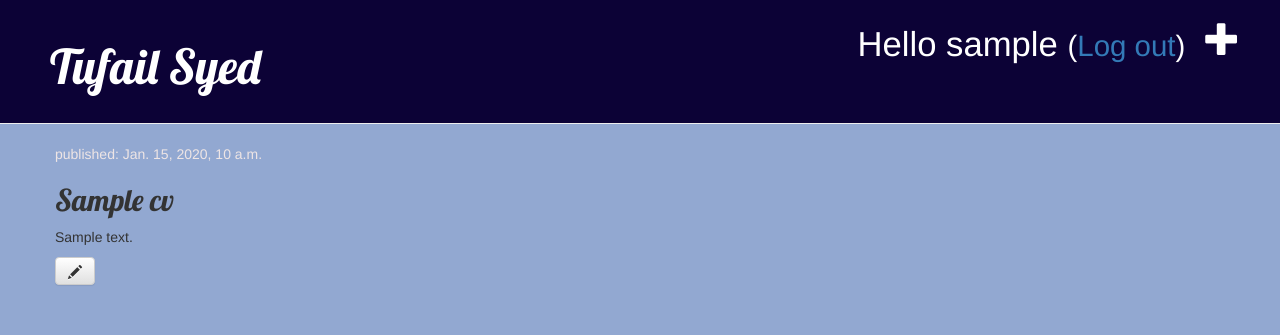
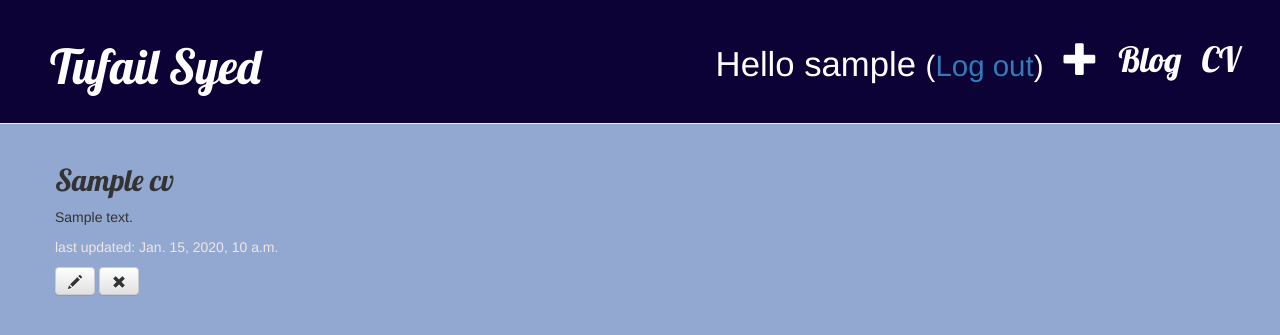
Before and after one commit to TufailSyed/my-first-blog, a Django app: page /cv/ in a window 1280 px wide. Shown: the top 335 px of the page. Run offline with Django 3.2, Linux system fonts and the light colour scheme; a user stored in the database is signed in; tables that the repository leaves empty hold one stand-in row (values such as "Sample post"); some libraries are stand-ins or nearby versions.

Commit message:
Can now navigate through the site

```diff
--- a/blog/templates/blog/base.html
+++ b/blog/templates/blog/base.html
@@ -9,6 +9,8 @@
     </head>
     <body>
         <div class="page-header">
+            <h2><a href="{% url 'cv' %}" class="top-menu">CV</a></h2>
+            <h2><a href="{% url 'post_list' %}" class="top-menu">Blog</a></h2>
             {% if user.is_authenticated %}
                 <a href="{% url 'post_new' %}" class="top-menu"><span class="glyphicon glyphicon-plus"></span></a>
                 <a href="{% url 'post_draft_list' %}" class="top-menu"><span class="glyphicon glyphicon-edit"></span></a>
--- a/cv/templates/cv/base.html
+++ b/cv/templates/cv/base.html
@@ -9,6 +9,8 @@
     </head>
     <body>
         <div class="page-header">
+            <h2><a href="{% url 'cv' %}" class="top-menu">CV</a></h2>
+            <h2><a href="{% url 'post_list' %}" class="top-menu">Blog</a></h2>
             {% if user.is_authenticated %}
                 <a href="{% url 'cv_new' %}" class="top-menu"><span class="glyphicon glyphicon-plus"></span></a>
                 <p class="top-menu">Hello {{ user.username }} <small>(<a href="{% url 'logout' %}">Log out</a>)</small></p>
--- a/cv/templates/cv/cv.html
+++ b/cv/templates/cv/cv.html
@@ -2,14 +2,17 @@
 {% block content %}
     {% for cv in cvs %}
         <div class="cv">
-            <div class="date">
-                <p>published: {{ cv.published_date }}</p>
-            </div>
             <h2>{{ cv.title }}</a></h2>
             <div class="cv_text">
                 <p>{{ cv.text|linebreaksbr }}</p>
             </div>
+            <div class="date">
+                <p>last updated: {{ cv.published_date }}</p>
+            </div>
+            {% if user.is_authenticated %}
             <a class="btn btn-default" href="{% url 'cv_edit' pk=cv.pk %}"><span class="glyphicon glyphicon-pencil"></span></a>
+            <a class="btn btn-default" href="{% url 'cv_remove' pk=cv.pk %}"><span class="glyphicon glyphicon-remove"></span></a>
+            {% endif %}
         </div>
     {% endfor %}
 {% endblock %}
--- a/cv/urls.py
+++ b/cv/urls.py
@@ -5,4 +5,5 @@ urlpatterns = [
     path('cv/', views.cv, name='cv'),
     path('cv/new/', views.cv_new, name='cv_new'),
     path('cv/<int:pk>/edit/', views.cv_edit, name='cv_edit'),
+    path('cv/<pk>/remove/', views.cv_remove, name='cv_remove'),
 ]
--- a/cv/views.py
+++ b/cv/views.py
@@ -3,11 +3,13 @@ from django.utils import timezone
 from django.shortcuts import redirect
 from .models import CV, TestModel
 from .forms import CVForm
+from django.contrib.auth.decorators import login_required
 
 def cv(request):
     cvs = CV.objects.filter(published_date__lte=timezone.now()).order_by('published_date')
     return render(request, 'cv/cv.html', {'cvs' : cvs})
 
+@login_required
 def cv_new(request):
     if request.method == "POST":
         form = CVForm(request.POST)
@@ -20,6 +22,7 @@ def cv_new(request):
         form = CVForm()
     return render(request, 'cv/cv_edit.html', {'form': form})
 
+@login_required
 def cv_edit(request, pk):
     cv = get_object_or_404(CV, pk=pk)
     if request.method == "POST":
@@ -32,3 +35,9 @@ def cv_edit(request, pk):
     else:
         form = CVForm(instance=cv)
     return render(request, 'cv/cv_edit.html', {'form': form})
+
+@login_required
+def cv_remove(request, pk):
+    cv = get_object_or_404(CV, pk=pk)
+    cv.delete()
+    return redirect('cv')
```
